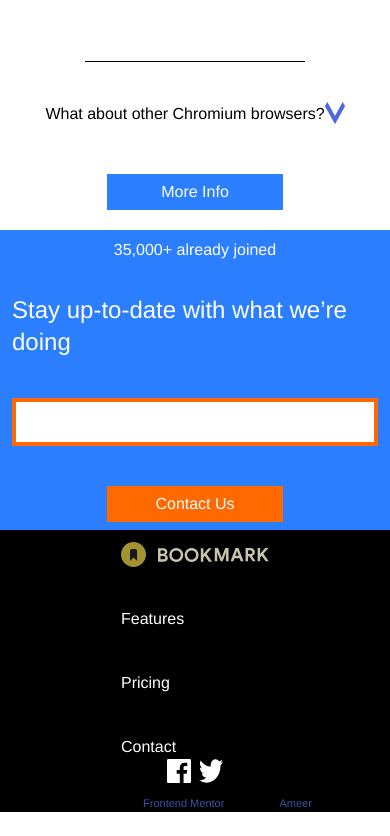
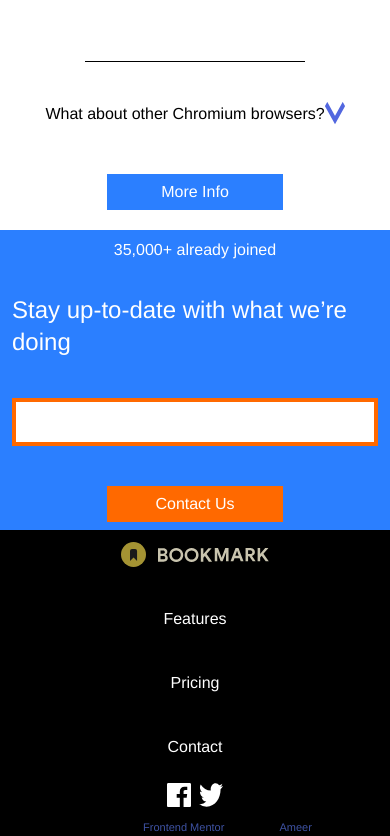
Before and after one commit to ameer-dev-A/book, a website built with Vite: page index.html in a window 390 px wide. Shown: the part 3837-4673 px from the top of the page. Before the commit the page ends 4649 px from the top, so only its background shows below. Built offline with nearby package versions, Linux system fonts and the light colour scheme.

Commit message:
Improve layout and alignment in index.html
Updated layout for better alignment and added spacing.

```diff
--- a/index.html
+++ b/index.html
@@ -274,12 +274,13 @@
    </div>
 <div class="bg-black">
    <div class="bg-black flex flex-col md:flex-row justify-between p-3 items-center">
-    <div class="flex flex-col md:flex-row gap-10 mr-auto ml-auto">
+    <div class="flex flex-col md:flex-row gap-10 mr-auto ml-auto items-center justify-center">
        <img class="imgbtn invert-90" src="./images/logo-bookmark.svg" alt="logo-picture" >
        <p class="text-white"> Features</p>
        <p class="text-white">Pricing</p>
        <p class="text-white"> Contact</p>
     </div>
+     <br>
     <div class="flex gap-2 md:gap-10">
       <img src="./images/icon-facebook.svg">
       <img src="./images/icon-twitter.svg">
```
